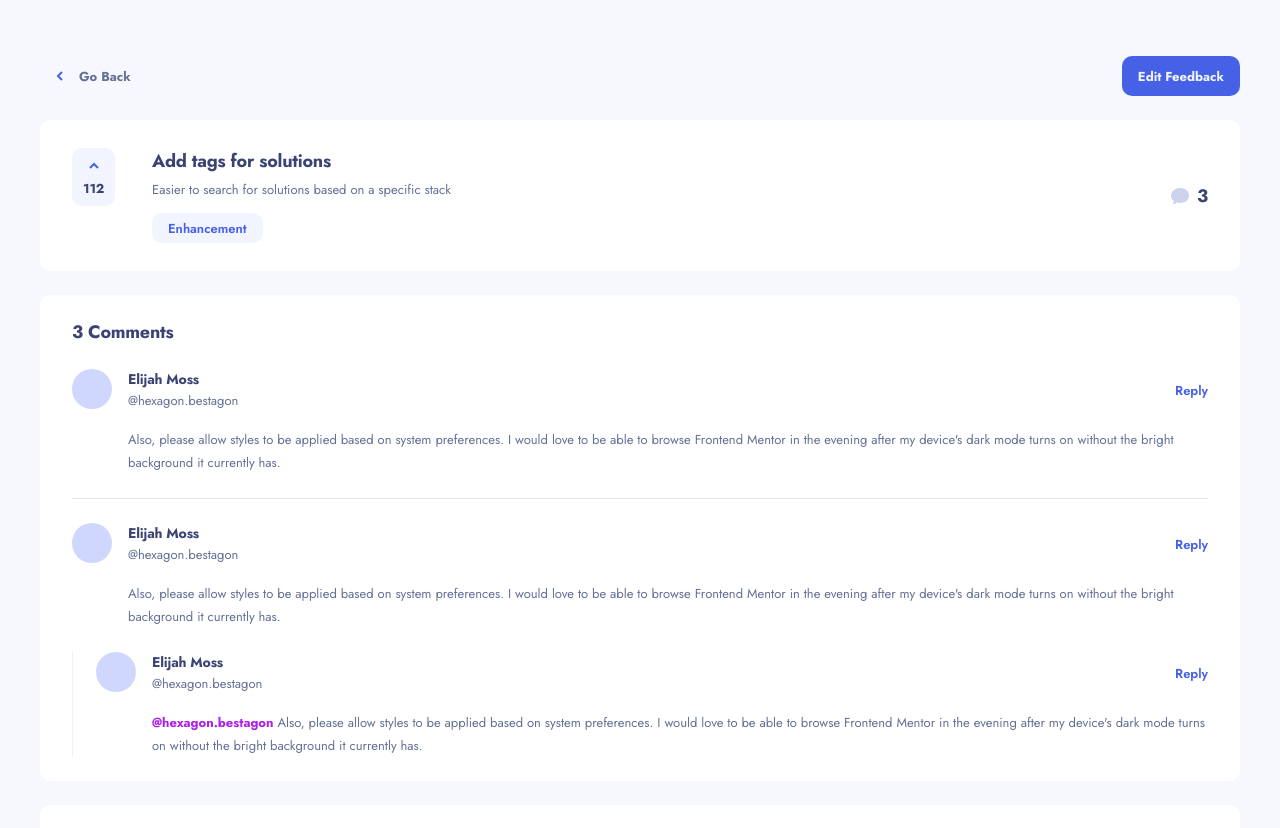
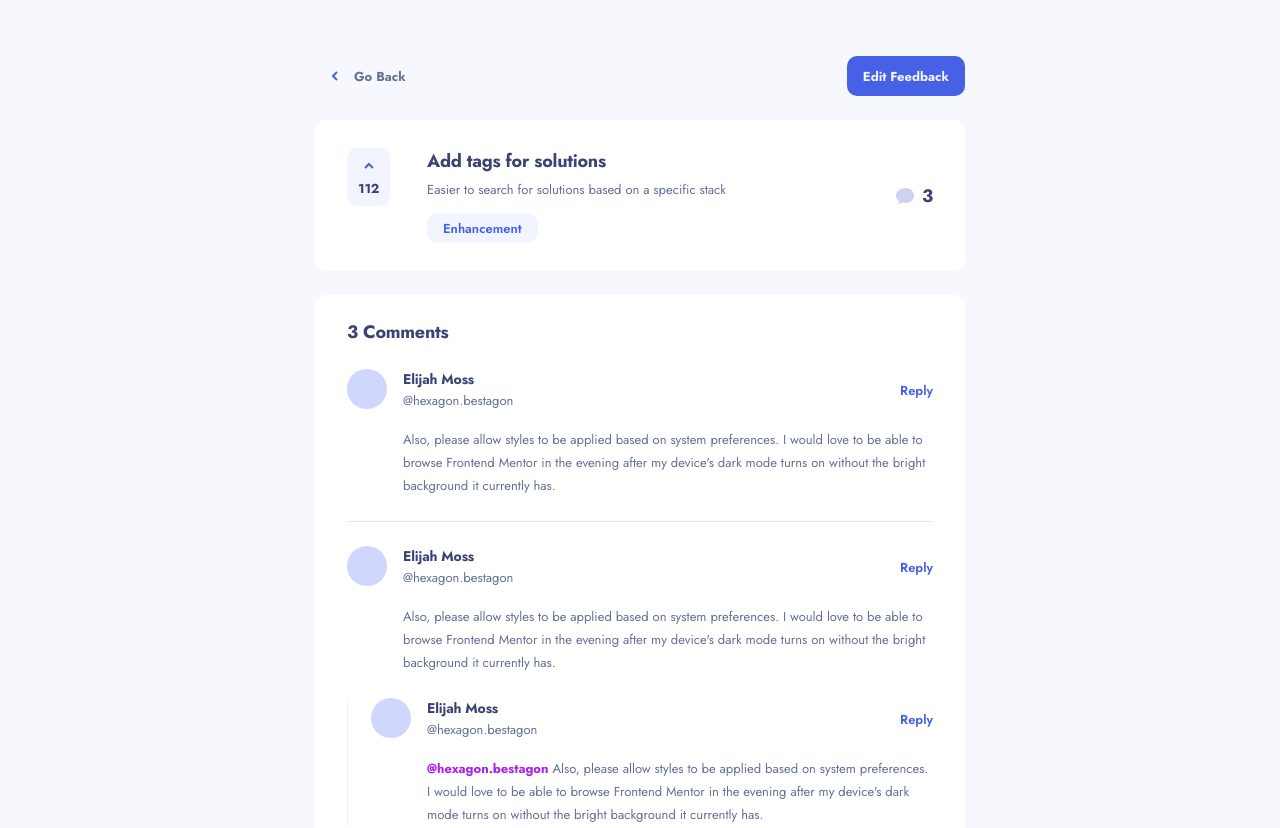
Before and after one commit to ryanbradley-webdev/product-feedback-app, a React (Vite) app in the folder client/: page /3456 in a window 1280 px wide. Shown: the top 828 px of the page. Built offline with nearby package versions, Linux system fonts and the light colour scheme.

Commit message:
Update comments route styling for desktop.

```diff
--- a/client/src/routes/feedback/feedback.module.css
+++ b/client/src/routes/feedback/feedback.module.css
@@ -2,6 +2,8 @@
     display: grid;
     row-gap: 24px;
     padding: 24px;
+    max-width: 730px;
+    margin-inline: auto;
 }
 
 @media screen and (min-width: 721px) {
```
